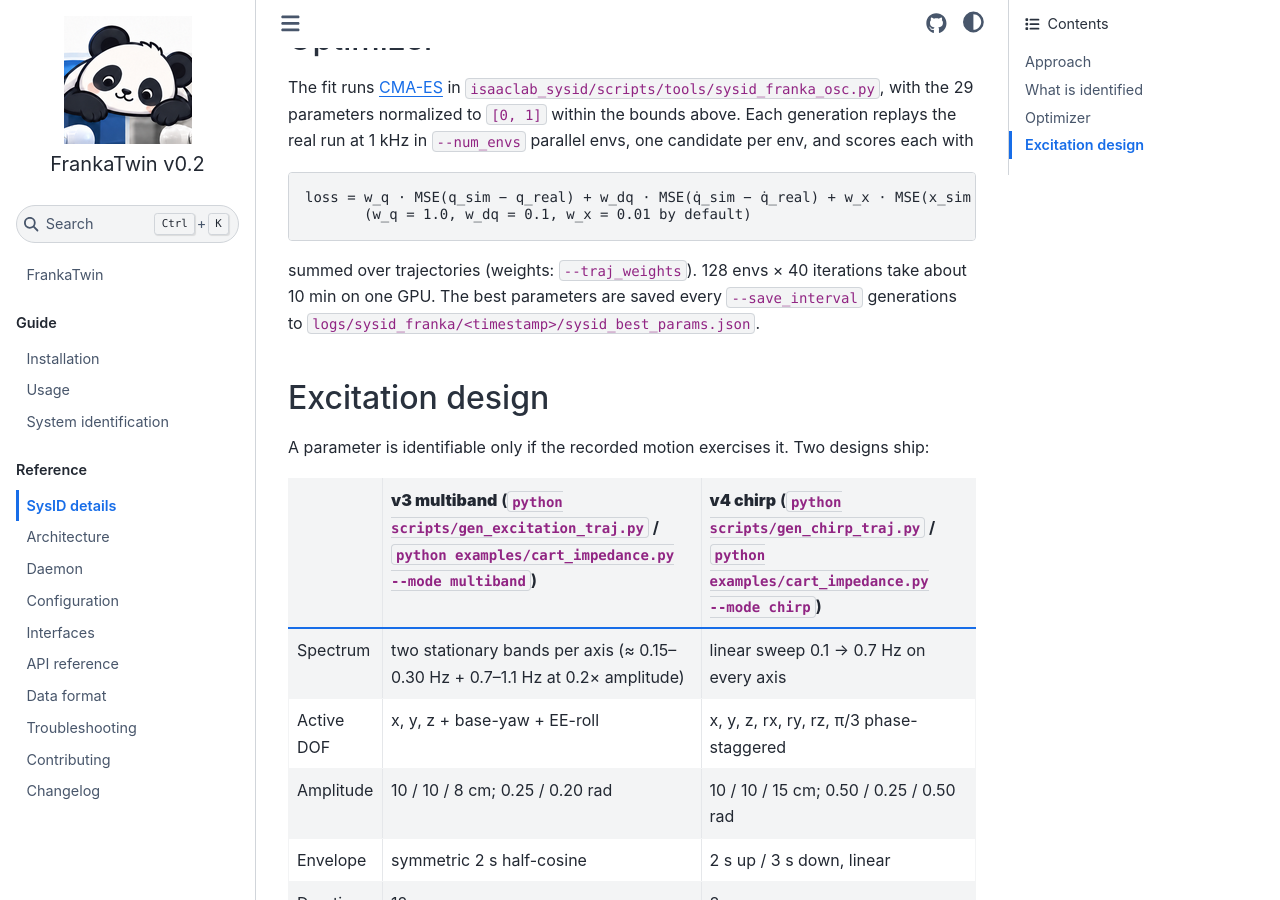
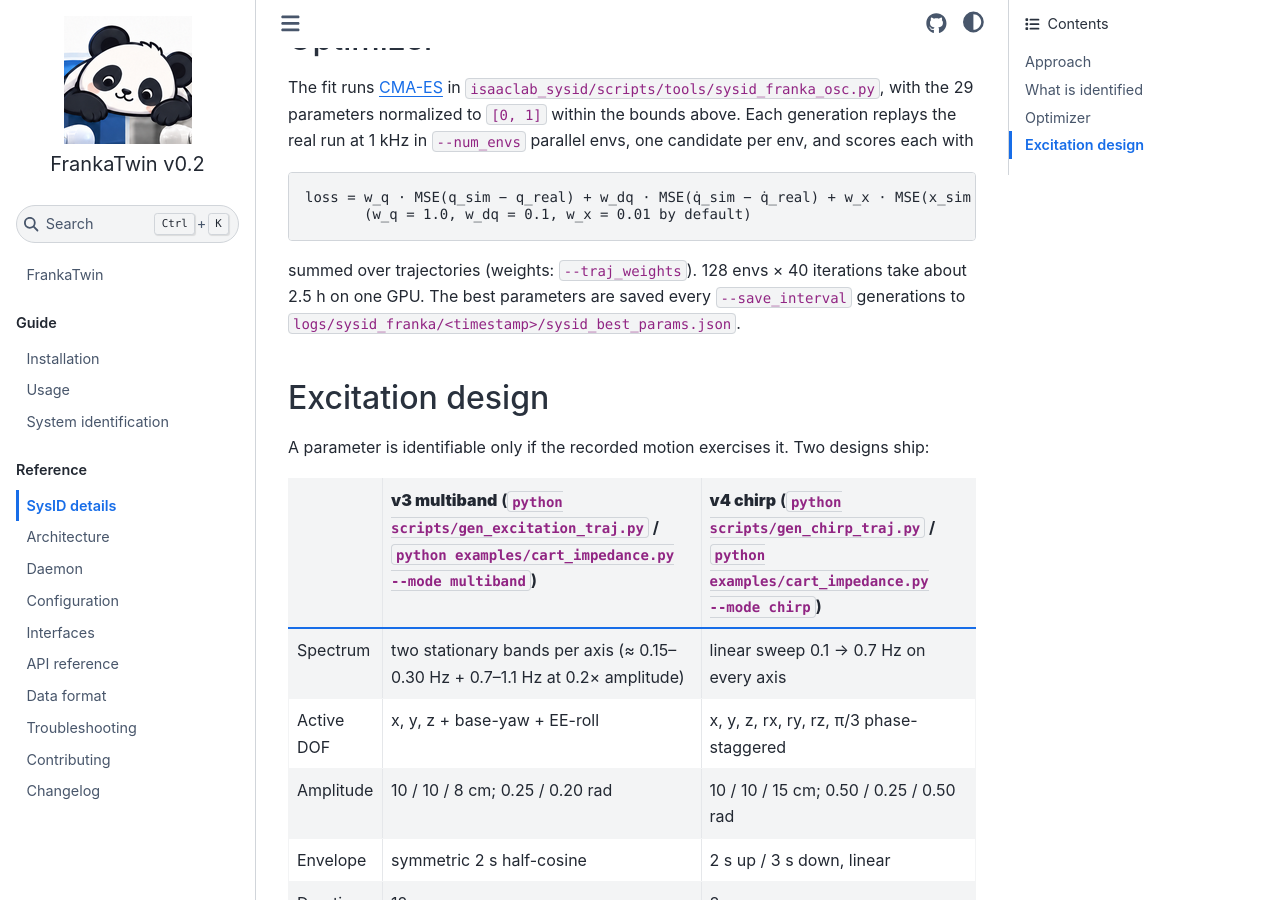
Before and after one commit to tsrobcvai/frankatwin, a Sphinx documentation site: the page built from docs/sysid_details.md, in a window 1280 px wide and 900 px high, scrolled down 1728 px. Built offline with Sphinx 7.4.7 and the Sphinx Book theme 1.1.4, drawn with Linux system fonts in a browser that asks for light colours.

Commit message:
docs(sysid): the fit takes about 2.5 h, not 10 min
The previous commit's figure was wrong. Corrected in both the Fit step and the
Optimizer section (128 envs x 40 iterations, one GPU).

Co-Authored-By: Claude Opus 5 <noreply@anthropic.com>

````diff
--- a/docs/sysid_details.md
+++ b/docs/sysid_details.md
@@ -66,7 +66,7 @@ loss = w_q · MSE(q_sim − q_real) + w_dq · MSE(q̇_sim − q̇_real) + w_x ·
 ```
 
 summed over trajectories (weights: `--traj_weights`). 128 envs × 40 iterations
-take about 10 min on one GPU. The best parameters are saved every
+take about 2.5 h on one GPU. The best parameters are saved every
 `--save_interval` generations to
 `logs/sysid_franka/<timestamp>/sysid_best_params.json`.
 
````
Also changed, not shown: docs/sysid.md (+1 -1 lines).
